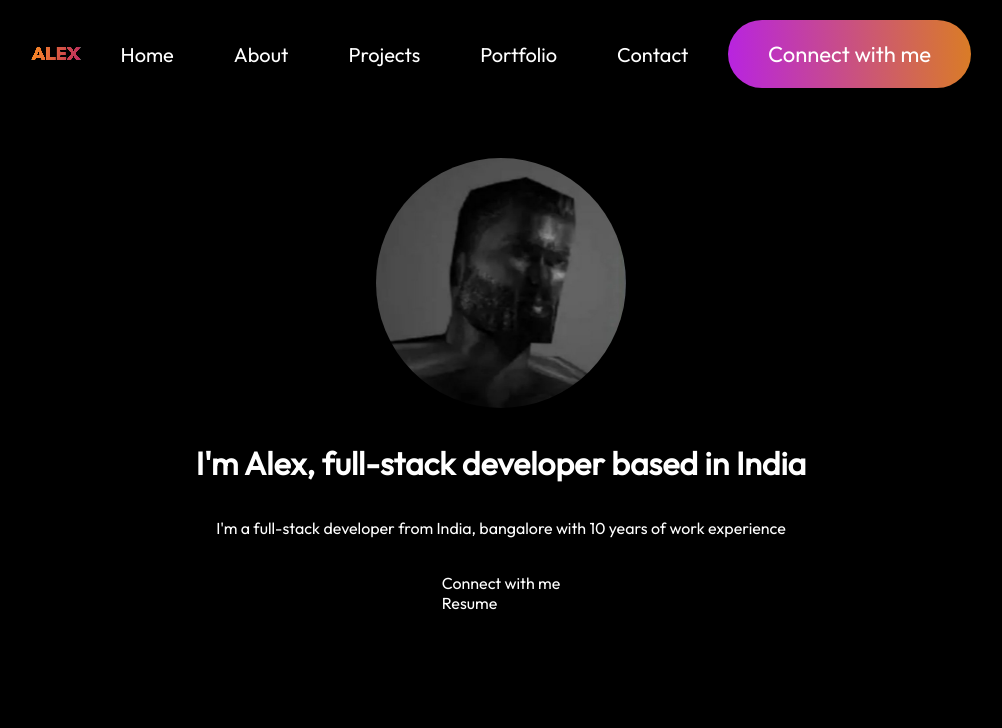
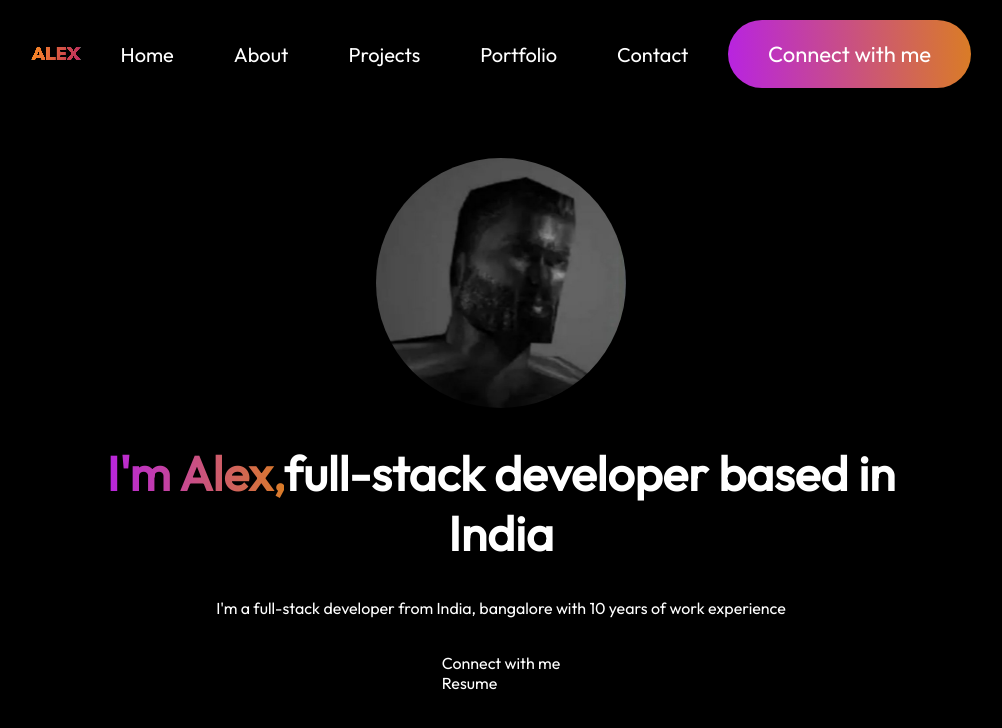
Before and after one commit to Vinay-webDev/React-portfolio1, a React (Vite) app: page / in a window 1280 px wide. Shown: the top 728 px of the page, without its empty margins (139-1141 px from the left). Built offline with nearby package versions, Linux system fonts and the light colour scheme.

Commit message:
span Hero title

```diff
--- a/src/components/Hero/Hero.css
+++ b/src/components/Hero/Hero.css
@@ -10,3 +10,14 @@
     height: 250px;
     border-radius: 125px;
 }
+.hero h1 {
+    text-align: center;
+    width: 70%;
+    font-size: 3em;
+}
+.hero h1 span {
+    background: linear-gradient(267deg, hsl(29, 71%, 50%), hsl(287, 76%, 51%));
+    background-clip: text;
+    -webkit-background-clip: text;
+    -webkit-text-fill-color: transparent;
+}
--- a/src/components/Hero/Hero.jsx
+++ b/src/components/Hero/Hero.jsx
@@ -5,7 +5,7 @@ const Hero = () => {
   return (
     <div className="hero">
         <img src={pfp} alt="profile-picture" />
-        <h1>I'm Alex, full-stack developer based in India</h1>
+        <h1><span>I'm Alex,</span>full-stack developer based in India</h1>
         <p>I'm a full-stack developer from India, bangalore with 10 years of work experience</p>
         <div className="hero-actions">
             <div className="hero-connect">Connect with me</div>
```
Also changed, not shown: ss/Hero component/Screenshot 2024-07-31 235819.png (added).
